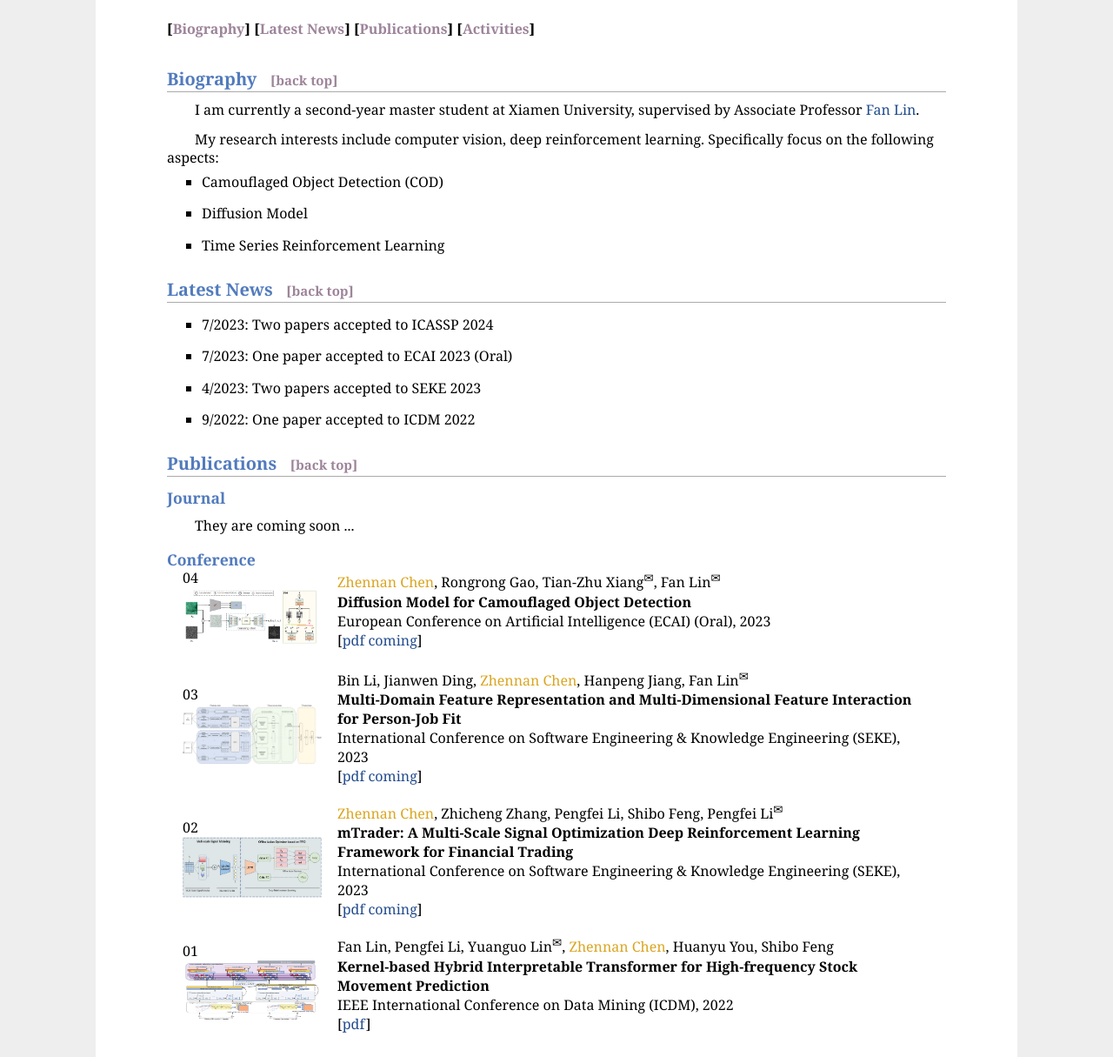
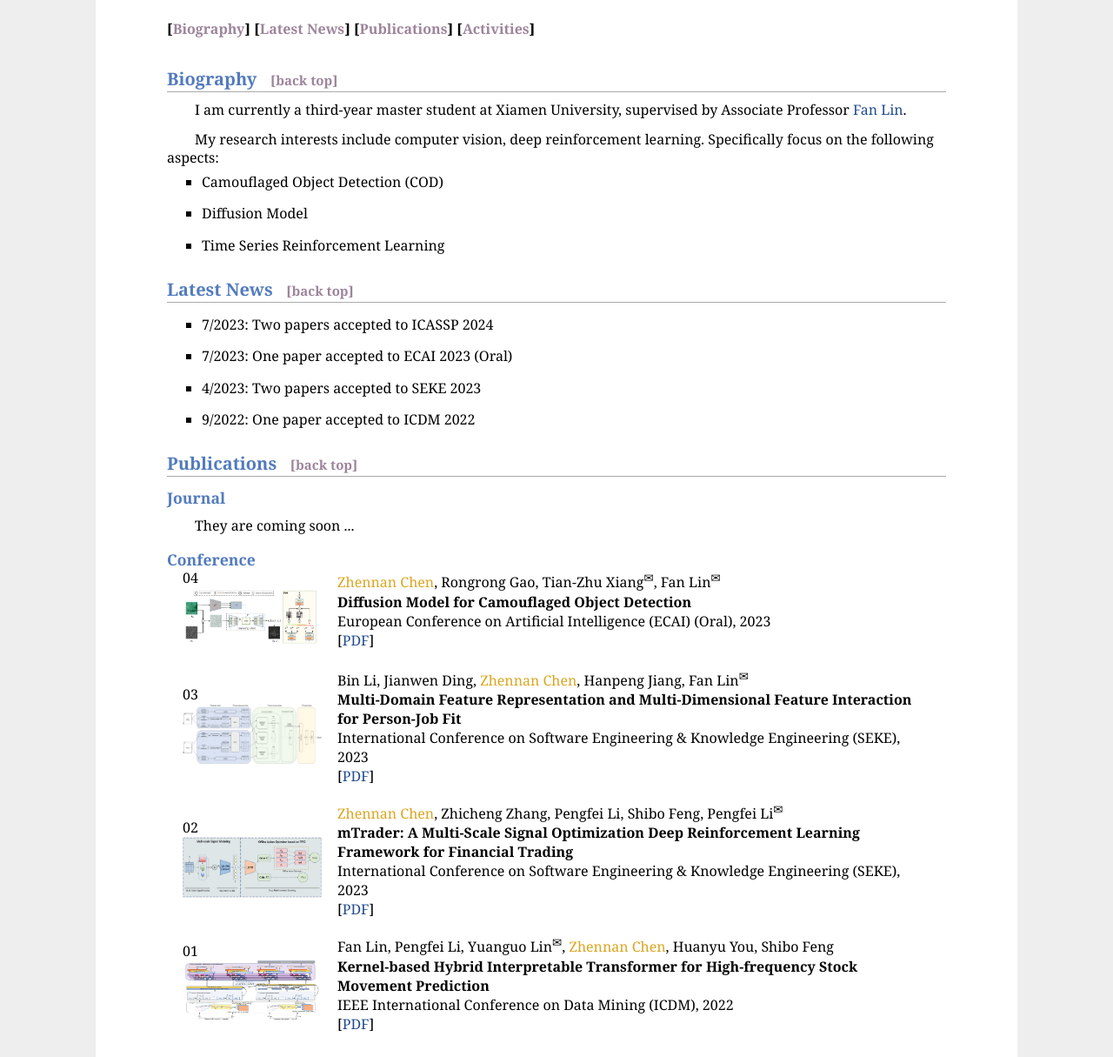
Before and after one commit to ZNan-Chen/ZNan-Chen.github.io, a plain HTML site: page index.html in a window 1280 px wide. Shown: the part 343-1558 px from the top of the page at 87% size. Drawn offline with Linux system fonts and the light colour scheme.

Commit message:
Update index.html

```diff
--- a/index.html
+++ b/index.html
@@ -43,7 +43,7 @@
 
 
 <h2>Biography<a name="biography"></a>&nbsp;&nbsp;&nbsp;<a style=" color:#9D849A; font-size:15px;" href="#top">[back top]</a></h2>
-  <p style="text-indent:2em;"> I am currently a second-year master student at Xiamen University, supervised by Associate Professor <a href="https://scholar.google.com/citations?user=koEgWcEAAAAJ&hl=en&oi=ao" target="_blank">Fan Lin</a>.
+  <p style="text-indent:2em;"> I am currently a third-year master student at Xiamen University, supervised by Associate Professor <a href="https://scholar.google.com/citations?user=koEgWcEAAAAJ&hl=en&oi=ao" target="_blank">Fan Lin</a>.
   </p>
   <p style="text-indent:2em;">My research interests include computer vision, deep reinforcement learning. Specifically focus on the following aspects: </p>
 
@@ -83,7 +83,7 @@
         <br><b>Diffusion Model for Camouflaged Object Detection</b>
         <br>European Conference on Artificial Intelligence (ECAI) (Oral), 2023
         <br>
-        [<a href="#" target="_blank">pdf coming</a>]
+        [<a href="https://arxiv.org/pdf/2308.00303.pdf" target="_blank">PDF</a>]
       <!-- [<a href="https://arxiv.org/abs/2203.03821" target="_blank">arXiv</a>] -->
       <!-- [<a href="#" target="_blank">code coming</a>] -->
       </td>
@@ -95,7 +95,7 @@
         <br><b>Multi-Domain Feature Representation and Multi-Dimensional Feature Interaction for Person-Job Fit</b>
         <br>International Conference on Software Engineering & Knowledge Engineering (SEKE), 2023
         <br>
-        [<a href="#" target="_blank">pdf coming</a>]
+        [<a href="https://ksiresearch.org/seke/seke23paper/paper148.pdf" target="_blank">PDF</a>]
       <!-- [<a href="https://arxiv.org/abs/2203.03821" target="_blank">arXiv</a>] -->
       <!-- [<a href="#" target="_blank">code coming</a>] -->
       </td>
@@ -107,7 +107,7 @@
         <br><b>mTrader: A Multi-Scale Signal Optimization Deep Reinforcement Learning Framework for Financial Trading</b>
         <br>International Conference on Software Engineering & Knowledge Engineering (SEKE), 2023
         <br>
-        [<a href="#" target="_blank">pdf coming</a>]
+        [<a href="https://ksiresearch.org/seke/seke23paper/paper168.pdf" target="_blank">PDF</a>]
       <!-- [<a href="https://arxiv.org/abs/2203.03821" target="_blank">arXiv</a>] -->
       <!-- [<a href="#" target="_blank">code coming</a>] -->
       </td>
@@ -120,7 +120,7 @@
       <br>IEEE International Conference on Data Mining (ICDM), 2022
       <br>
       <!-- [<a href="#" target="_blank">pdf coming</a>] 	 -->
-	  [<a href="https://ieeexplore.ieee.org/abstract/document/10027785" target="_blank">pdf</a>]
+	  [<a href="https://ieeexplore.ieee.org/abstract/document/10027785" target="_blank">PDF</a>]
 	  <!-- [<a href="#" target="_blank">code coming</a>] -->
     </td>
   </tr>
```
